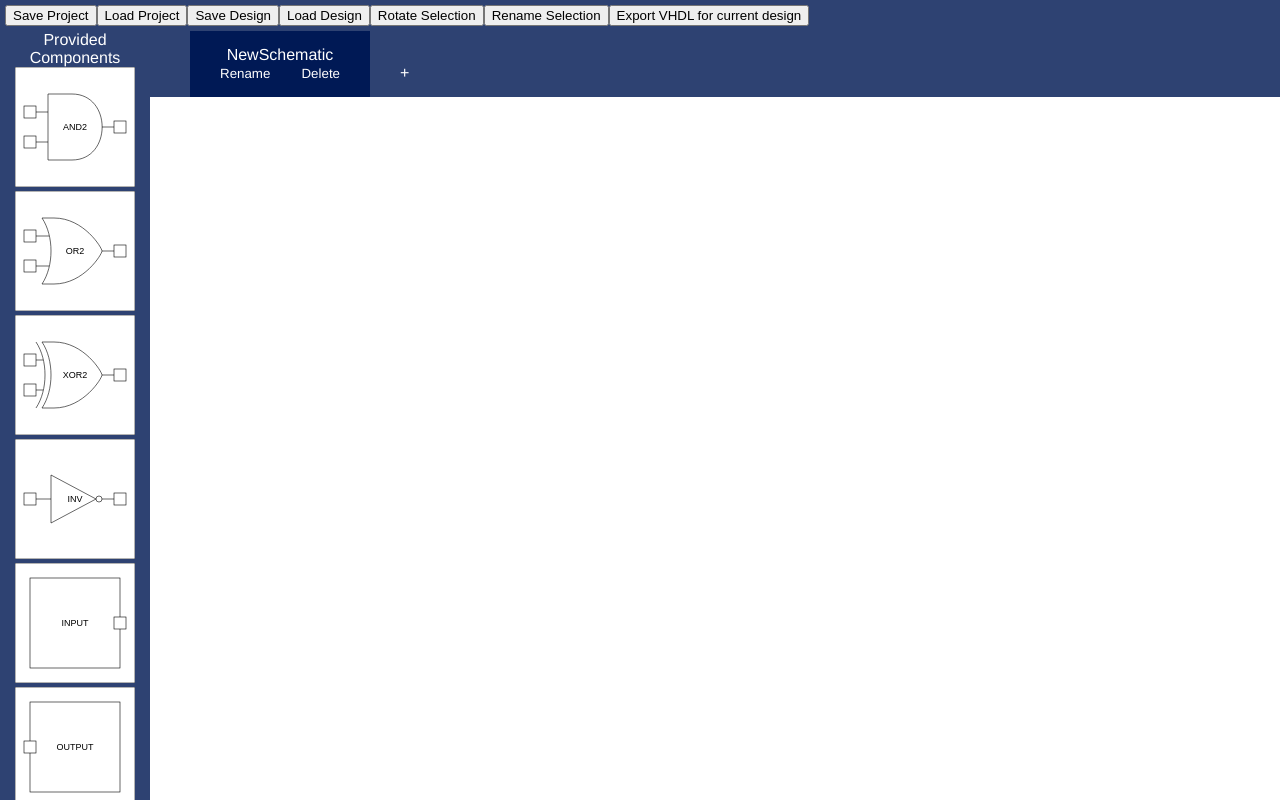
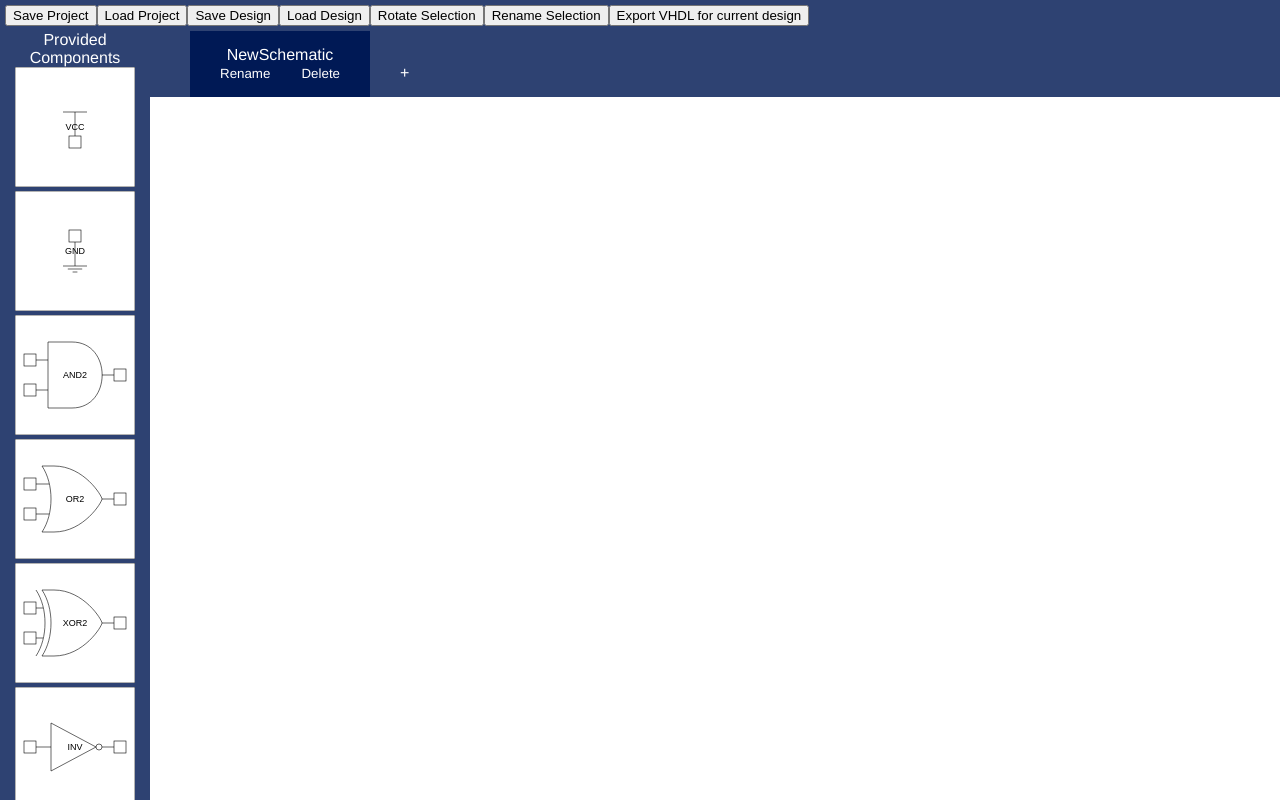
Before and after one commit to dmb537/SchematicEntryTool, a Vue app: page / in a window 1280 px wide. Built offline with nearby package versions, Linux system fonts and the light colour scheme.

Commit message:
Add VCC and GND, converter fix for open nets, any-size components

```diff
--- a/src/assets/componentsStore.json
+++ b/src/assets/componentsStore.json
@@ -1,4 +1,56 @@
 [
+  {
+    "properties": {
+      "componentType": "VCC",
+      "componentID": "preview-vcc",
+      "displayName": "",
+      "x": 0,
+      "y": 0,
+      "dragX": 0,
+      "dragY": 0,
+      "rotation": 0,
+      "strokeColour": "#000",
+      "availableInputFill": "#fff",
+      "availableOutputFill": "#fff"
+    },
+    "pins": [
+      {
+        "name": "P",
+        "x": 75,
+        "y": 100,
+        "direction": "out",
+        "connectedNet": "open",
+        "componentID": "preview-vcc"
+      }
+    ],
+    "customBodyPath": "M 55 50 h 40 m -20 0 v 50"
+  },
+  {
+    "properties": {
+      "componentType": "GND",
+      "componentID": "preview-gnd",
+      "displayName": "",
+      "x": 0,
+      "y": 0,
+      "dragX": 0,
+      "dragY": 0,
+      "rotation": 0,
+      "strokeColour": "#000",
+      "availableInputFill": "#fff",
+      "availableOutputFill": "#fff"
+    },
+    "pins": [
+      {
+        "name": "G",
+        "x": 75,
+        "y": 50,
+        "direction": "out",
+        "connectedNet": "open",
+        "componentID": "preview-gnd"
+      }
+    ],
+    "customBodyPath": "M 75 50 v 50 m -20 0 h 40 m -32 5 h 24 m -16 5 h 8 "
+  },
   {
     "properties": {
       "componentType": "AND2",
@@ -213,8 +265,8 @@
   },
   {
     "properties": {
-      "componentType": "FDCP",
-      "componentID": "preview-fdcp",
+      "componentType": "FDCE",
+      "componentID": "preview-fdce",
       "displayName": "",
       "x": 0,
       "y": 0,
@@ -232,7 +284,15 @@
         "y": 40,
         "direction": "in",
         "connectedNet": "open",
-        "componentID": "preview-fdcp"
+        "componentID": "preview-fdce"
+      },
+      {
+        "name": "CE",
+        "x": 0,
+        "y": 70,
+        "direction": "in",
+        "connectedNet": "open",
+        "componentID": "preview-fdce"
       },
       {
         "name": "C",
@@ -240,7 +300,7 @@
         "y": 100,
         "direction": "in",
         "connectedNet": "open",
-        "componentID": "preview-fdcp"
+        "componentID": "preview-fdce"
       },
       {
         "name": "CLR",
@@ -248,15 +308,7 @@
         "y": 140,
         "direction": "in",
         "connectedNet": "open",
-        "componentID": "preview-fdcp"
-      },
-      {
-        "name": "PRE",
-        "x": 0,
-        "y": 0,
-        "direction": "in",
-        "connectedNet": "open",
-        "componentID": "preview-fdcp"
+        "componentID": "preview-fdce"
       },
       {
         "name": "Q",
@@ -267,6 +319,6 @@
         "componentID": "preview-fdcp"
       }
     ],
-    "customBodyPath": "M 0 140 h 75 v -10 h -55 v -120 h 110 v 120 h -55 M 0 40 h 20 M 0 100 h 20 m 0 -10 l 10 10 l -10 10 M 150 40 h -20 M 0 0 h 75 v 10"
+    "customBodyPath": "M 0 140 h 75 v -10 h -55 v -120 h 110 v 120 h -55 M 0 40 h 20 M 0 70 h 20 M 0 100 h 20 m 0 -10 l 10 10 l -10 10 M 150 40 h -20"
   }
 ]
--- a/src/assets/componentsVHDL.json
+++ b/src/assets/componentsVHDL.json
@@ -11,7 +11,13 @@
   "INV": {
     "vhdl": "\tcomponent INV\n\t\tport (\n\t\t\tI\t: in\tstd_logic;\n\t\t\tO\t: out\tstd_logic\n\t\t);\n\tend component;\n\tattribute BOX_TYPE of INV : component is \"BLACK_BOX\";\n\n"
   },
-  "FDCP": {
-    "vhdl": "\tcomponent FDCP\n\t\tgeneric(INIT : bit :=  '0');\n\t\tport (\n\t\t\tC\t: in\tstd_logic;\n\t\t\tCLR\t: in\tstd_logic;\n\t\t\tD\t: in\tstd_logic;\n\t\t\tPRE\t: in\tstd_logic;\n\t\t\tQ\t: out\tstd_logic;\n\t\t);\n\tend component;\n\tattribute BOX_TYPE of FDCP : component is \"BLACK_BOX\";\n\n"
+  "FDCE": {
+    "vhdl": "\tcomponent FDCE\n\t\tgeneric(INIT : bit :=  '0');\n\t\tport (\n\t\t\tC\t: in\tstd_logic;\n\t\t\tCE\t: in\tstd_logic;\n\t\t\tCLR\t: in\tstd_logic;\n\t\t\tD\t: in\tstd_logic;\n\t\t\tQ\t: out\tstd_logic\n\t\t);\n\tend component;\n\tattribute BOX_TYPE of FDCE : component is \"BLACK_BOX\";\n\n"
+  },
+  "VCC": {
+    "vhdl": "\tcomponent VCC\n\t\tport (\tP\t: out\tstd_logic);\n\tend component;\n\tattribute BOX_TYPE of VCC : component is \"BLACK_BOX\";\n\n"
+  },
+  "GND": {
+    "vhdl": "\tcomponent GND\n\t\tport (\tG\t: out\tstd_logic);\n\tend component;\n\tattribute BOX_TYPE of GND : component is \"BLACK_BOX\";\n\n"
   }
 }
--- a/src/components/ComponentBody.vue
+++ b/src/components/ComponentBody.vue
@@ -93,9 +93,20 @@ export default {
           `<path d=\"${this.component.customBodyPath}\"
           fill=\"${this.fillAndError.fill}\"/>`;
       } else {
-        svgTemplate +=
+        const numInputs = this.component.pins.filter((pin) =>
+          pin.direction === 'in').length;
+        const numOutputs = this.component.pins.filter((pin) =>
+          pin.direction === 'out').length;
+        const mostPins = Math.max(numInputs, numOutputs);
+        if (mostPins > 5) {
+          svgTemplate +=
+          `<rect height=\"${(mostPins*30)}\" width=\"150\" x=\"0\" y=\"0\"
+          fill=\"${this.fillAndError.fill}\"/>`;
+        } else {
+          svgTemplate +=
           `<rect height=\"150\" width=\"150\" x=\"0\" y=\"0\"
           fill=\"${this.fillAndError.fill}\"/>`;
+        }
       }
       svgTemplate += `<text xml:space=\"preserve\" text-anchor=\"middle\"
           font-family=\"sans-serif\" font-size=\"15\" y=\"80\" x=\"75\"
--- a/src/components/VHDLConverter.vue
+++ b/src/components/VHDLConverter.vue
@@ -138,15 +138,19 @@ export default {
       ports.filter((port) => {
         return (port.properties.componentType == 'INPUT');
       }).forEach((port) => {
-        this.vhdl += `\t${port.pins[0].connectedNet.netName} <= ` +
+        if (port.pins[0].connectedNet != 'open') {
+          this.vhdl += `\t${port.pins[0].connectedNet.netName} <= ` +
             `${port.properties.displayName};\n`;
+        }
       });
       // - Outputs
       ports.filter((port) => {
         return (port.properties.componentType == 'OUTPUT');
       }).forEach((port) => {
-        this.vhdl += `\t${port.properties.displayName} <= ` +
+        if (port.pins[0].connectedNet != 'open') {
+          this.vhdl += `\t${port.properties.displayName} <= ` +
             `${port.pins[0].connectedNet.netName};\n`;
+        }
       });
 
       // Create components
@@ -156,7 +160,11 @@ export default {
           `${component.properties.componentType}\n` +
           `\t\tport map (`;
         component.pins.forEach((pin) => {
-          this.vhdl += `\n\t\t\t${pin.name}\t=> ${pin.connectedNet.netName},`;
+          if (pin.connectedNet != 'open') {
+            this.vhdl += `\n\t\t\t${pin.name}\t=> ${pin.connectedNet.netName},`;
+          } else {
+            this.vhdl += `\n\t\t\t${pin.name}\t=> open,`;
+          }
         });
         this.vhdl = this.vhdl.slice(0, -1);
         this.vhdl += `\n\t\t);\n\n`;
```
